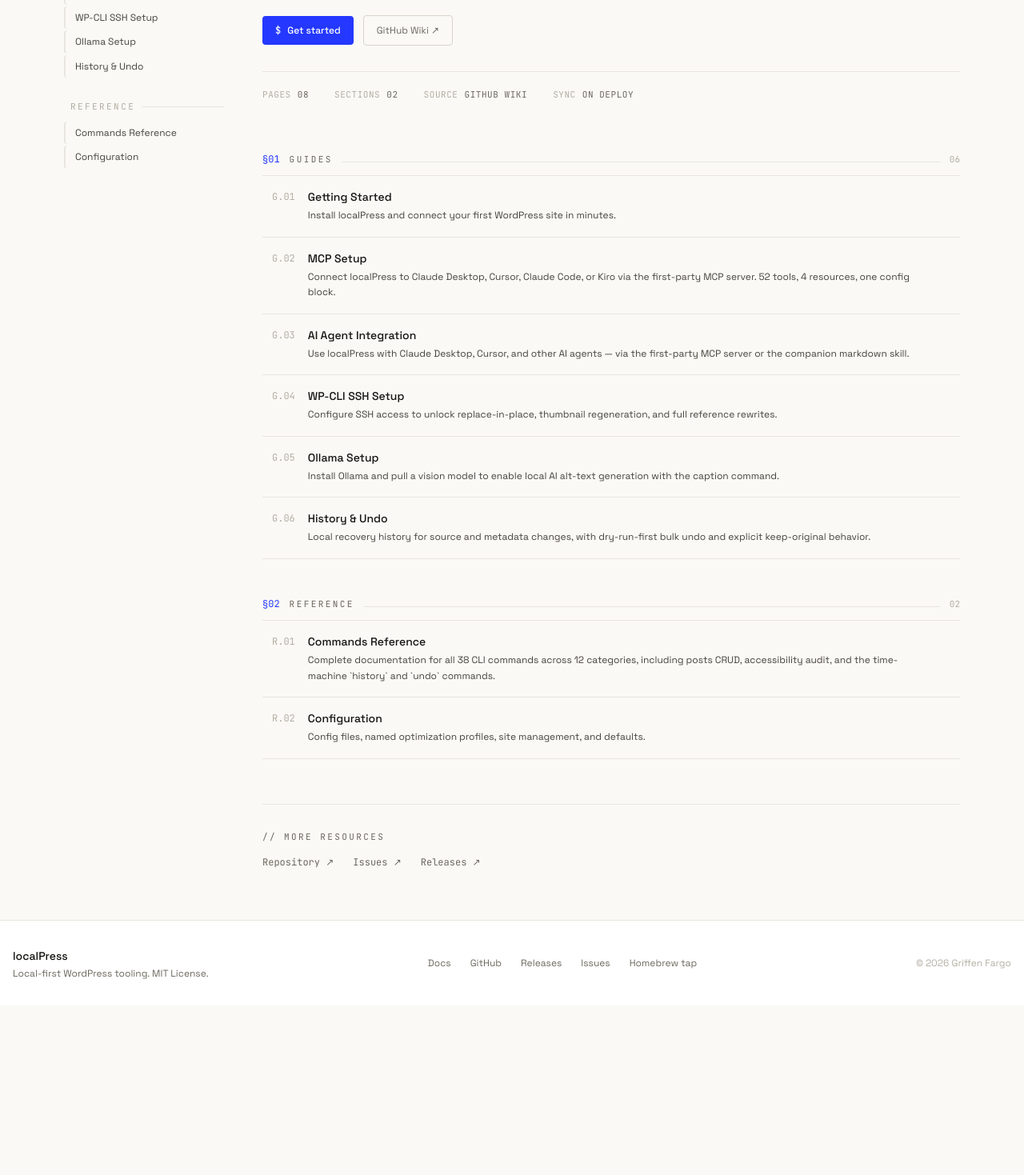
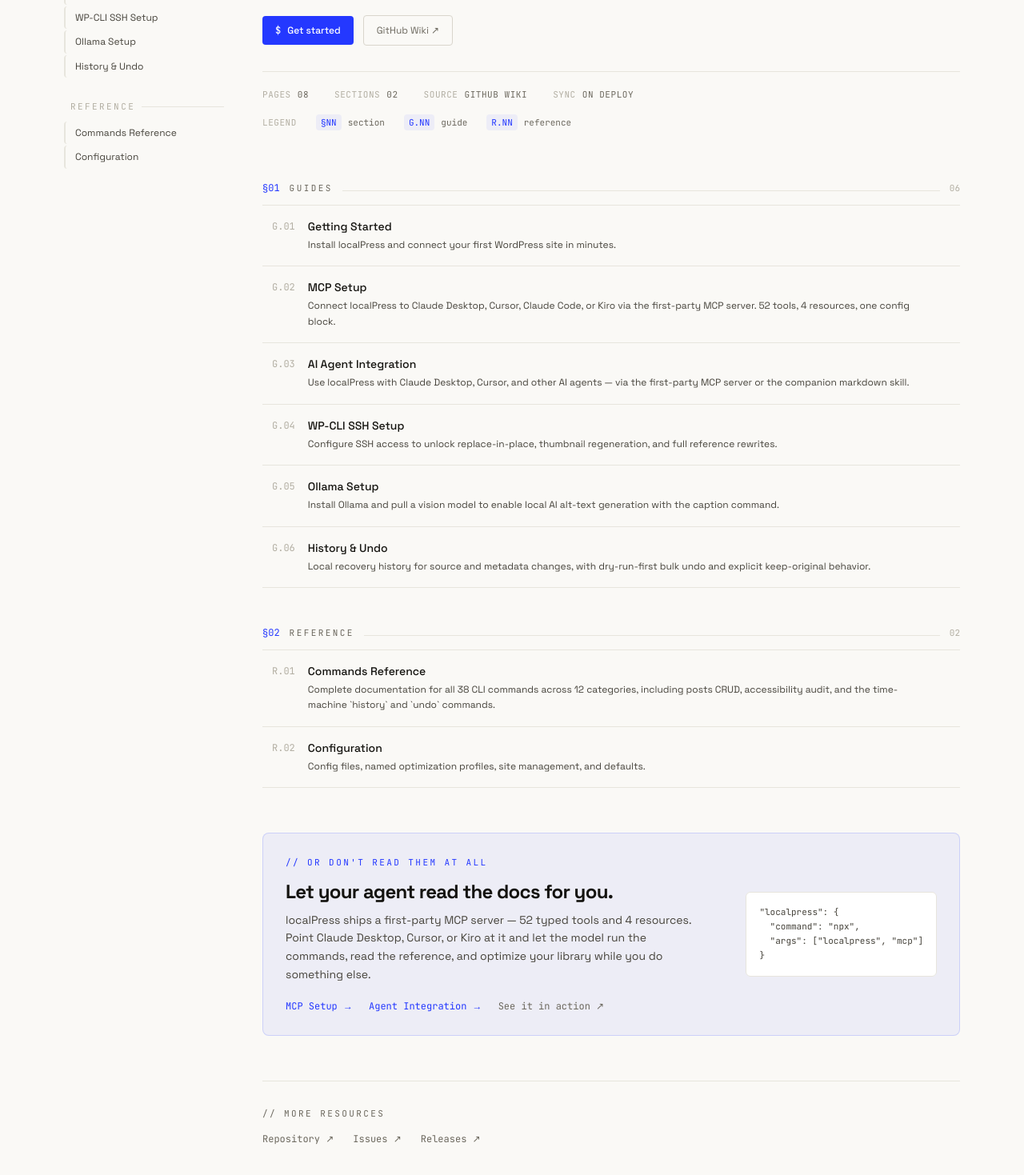
Before and after one commit to gfargo/localpress-www, a Next.js app: page /docs in a window 1280 px wide. Shown: the part 281-1750 px from the top of the page at 80% size. Before the commit the page ends 1538 px from the top, so only its background shows below. Built offline with nearby package versions, Linux system fonts and the light colour scheme.

Commit message:
feat: add notation legend and agent callout to DocsPage component
Co-authored-by: Griffen Fargo <3642037+gfargo@users.noreply.github.com>

```diff
--- a/app/docs/page.tsx
+++ b/app/docs/page.tsx
@@ -71,6 +71,29 @@ export default function DocsPage() {
             <dd style={{ color: "var(--dim)" }}>On deploy</dd>
           </div>
         </dl>
+
+        {/* Notation legend */}
+        <div
+          className="mt-4 flex flex-wrap items-center gap-x-6 gap-y-2 font-mono text-[0.6875rem]"
+          style={{ color: "var(--muted)" }}
+        >
+          <span className="uppercase tracking-wider">Legend</span>
+          {[
+            { key: "§NN", desc: "section" },
+            { key: "G.NN", desc: "guide" },
+            { key: "R.NN", desc: "reference" },
+          ].map(({ key, desc }) => (
+            <span key={key} className="flex items-center gap-2">
+              <span
+                className="rounded px-1.5 py-0.5"
+                style={{ background: "var(--accent-subtle)", color: "var(--accent)" }}
+              >
+                {key}
+              </span>
+              <span style={{ color: "var(--dim)" }}>{desc}</span>
+            </span>
+          ))}
+        </div>
       </header>
 
       {/* Category index — technical manual TOC */}
@@ -136,6 +159,50 @@ export default function DocsPage() {
         })}
       </div>
 
+      {/* Agent callout — or don't read them at all */}
+      <aside
+        className="mt-14 overflow-hidden rounded-lg"
+        style={{ border: "1px solid var(--accent-mid)", background: "var(--accent-subtle)" }}
+      >
+        <div className="flex flex-col gap-5 p-6 md:flex-row md:items-center md:justify-between md:p-7">
+          <div className="min-w-0">
+            <p className="spec-label mb-3" style={{ color: "var(--accent)" }}>
+              // or don&apos;t read them at all
+            </p>
+            <h2 className="font-display text-xl md:text-2xl" style={{ color: "var(--ink)" }}>
+              Let your agent read the docs for you.
+            </h2>
+            <p className="mt-2 max-w-lg text-sm leading-relaxed" style={{ color: "var(--body)" }}>
+              localPress ships a first-party MCP server — 52 typed tools and 4 resources. Point
+              Claude Desktop, Cursor, or Kiro at it and let the model run the commands, read the
+              reference, and optimize your library while you do something else.
+            </p>
+            <div className="mt-5 flex flex-wrap items-center gap-x-5 gap-y-2 font-mono text-xs">
+              <Link href="/docs/mcp-setup" className="hover-ink" style={{ color: "var(--accent)" }}>
+                MCP Setup →
+              </Link>
+              <Link href="/docs/ai-agent-integration" className="hover-ink" style={{ color: "var(--accent)" }}>
+                Agent Integration →
+              </Link>
+              <Link href="/#agents" className="hover-ink" style={{ color: "var(--dim)" }}>
+                See it in action ↗
+              </Link>
+            </div>
+          </div>
+
+          {/* Config snippet */}
+          <pre
+            className="shrink-0 overflow-x-auto rounded-md p-4 font-mono text-[0.6875rem] leading-relaxed md:max-w-xs"
+            style={{ background: "var(--surface)", border: "1px solid var(--wire)", color: "var(--body)" }}
+          >
+            <code>{`"localpress": {
+  "command": "npx",
+  "args": ["localpress", "mcp"]
+}`}</code>
+          </pre>
+        </div>
+      </aside>
+
       {/* Resources */}
       <div className="mt-14 border-t pt-8" style={{ borderColor: "var(--wire)" }}>
         <p className="spec-label mb-4">// more resources</p>
```
